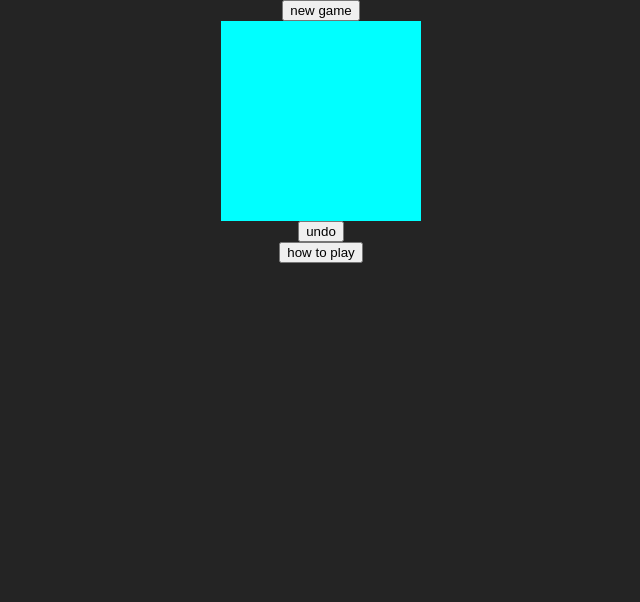
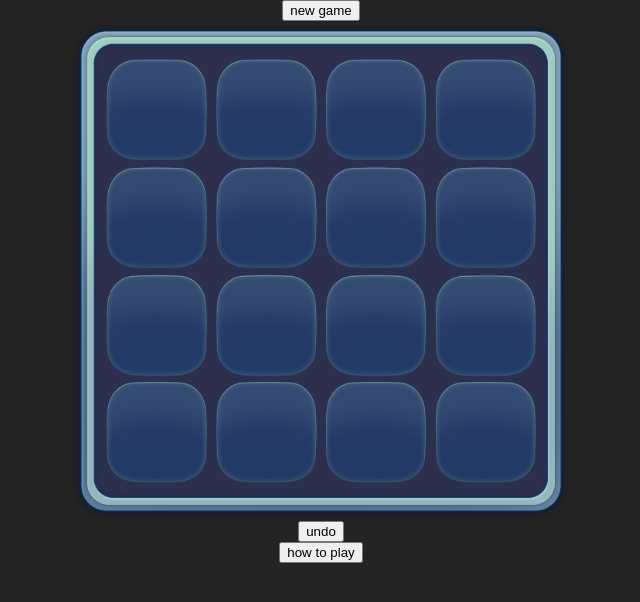
Before and after one commit to Stanislav-Korneev/2048, a website built with Vite: page index.html in a window 1280 px wide. Shown: the whole page, without its empty margins (319-959 px from the left). Built offline with nearby package versions, Linux system fonts and the light colour scheme.

Commit message:
made some game field adjustments

```diff
--- a/src/modules/GridBlock.ts
+++ b/src/modules/GridBlock.ts
@@ -19,7 +19,7 @@ export default class GridBlock implements IGridBlock {
         posX: gridBlockPositionType,
         posY: gridBlockPositionType,
     }) {
-        this._size = 50;
+        this._size = 100;
         this._sprite = document.getElementById('tiles_sprite') as HTMLImageElement;
         this._ctx = ctx;
         this._value = value;
--- a/src/style.css
+++ b/src/style.css
@@ -23,9 +23,10 @@ body {
 }
 
 #game-canvas {
-  width: 200px;
-  height: 200px;
-  background-color: aqua;
+  width: 500px;
+  height: 500px;
+  background-image: url("img/field.png");
+  background-size: contain;
 }
 
 #tiles_sprite {
```
